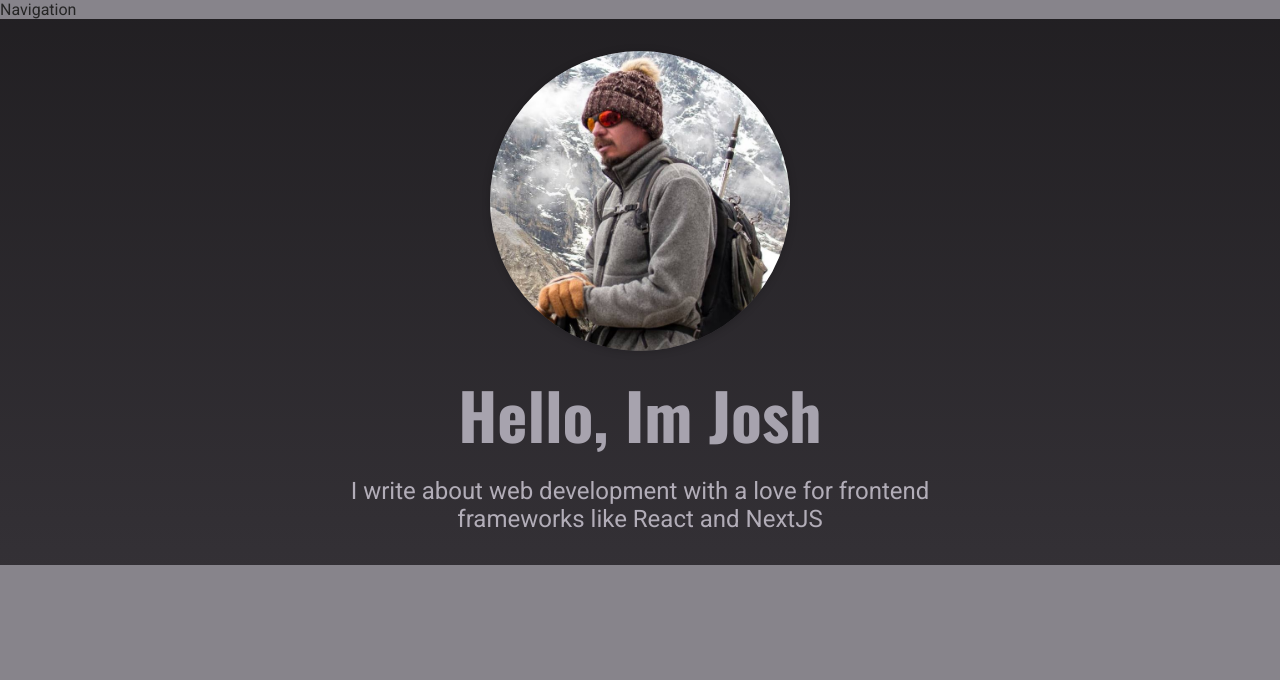
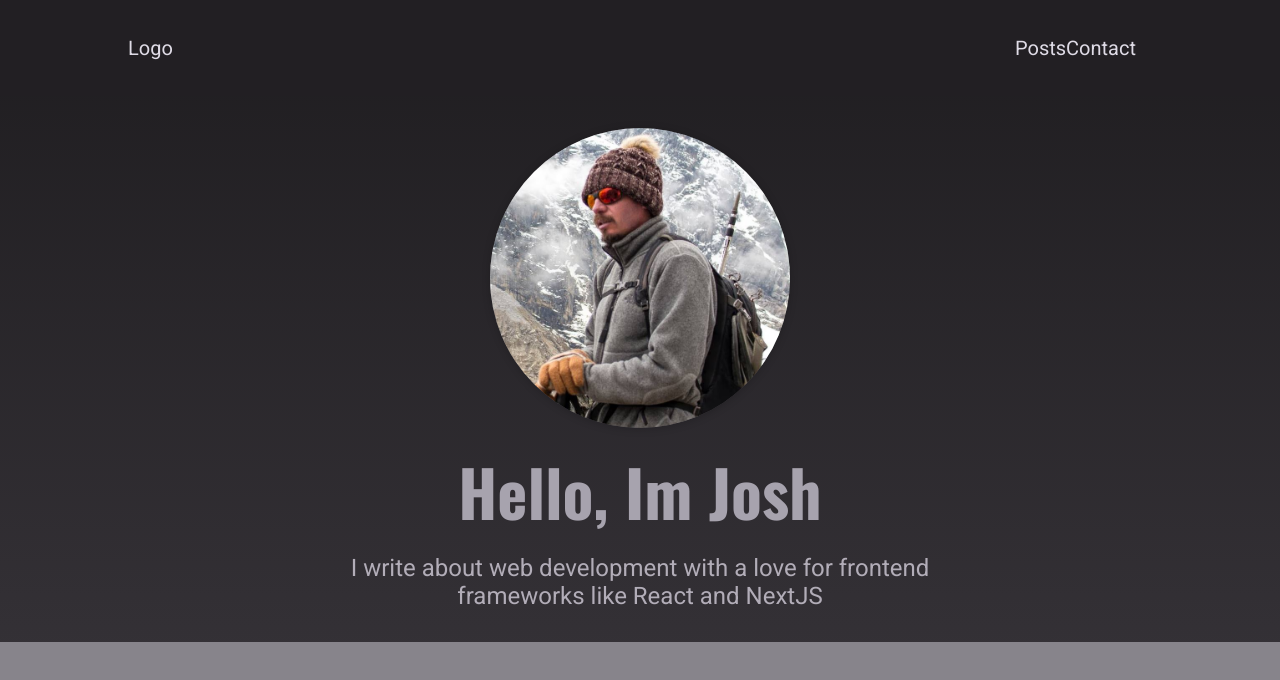
Before and after one commit to PeshwariNaan/blog-site-nextjs, a Next.js app: page / in a window 1280 px wide. Shown: the top 680 px of the page. Built offline with nearby package versions, Linux system fonts and the light colour scheme.

Commit message:
Added styling and modified the Navigation component.

```diff
--- a/components/layout/logo/Logo.js
+++ b/components/layout/logo/Logo.js
@@ -0,0 +1,4 @@
+const Logo = () => {
+  return <div>Logo</div>;
+};
+export default Logo;
--- a/components/layout/navigation/Navigation.js
+++ b/components/layout/navigation/Navigation.js
@@ -1,4 +1,22 @@
+import Link from 'next/link';
+import Logo from '../logo/Logo';
+import classes from './main-navigation.module.css';
+
 const Navigation = () => {
-  return <div>Navigation</div>;
+  return (
+    <header className={classes.header}>
+      <Link href="/">
+        <Logo />
+      </Link>
+      <nav>
+        <ul>
+          <li>
+            <Link href="/posts">Posts</Link>
+            <Link href="/contact">Contact</Link>
+          </li>
+        </ul>
+      </nav>
+    </header>
+  );
 };
 export default Navigation;
--- /dev/null
+++ b/components/layout/navigation/main-navigation.module.css
@@ -0,0 +1,42 @@
+.header {
+  width: 100%;
+  height: 6rem;
+  background-color: var(--color-grey-900);
+  display: flex;
+  justify-content: space-between;
+  align-items: center;
+  padding: 0 10%;
+}
+
+.header ul {
+  list-style: none;
+  display: flex;
+  align-items: baseline;
+  margin: 0;
+  padding: 0;
+}
+
+.header li {
+  margin: 0 var(--size-4);
+}
+
+.header a {
+  color: var(--color-grey-100);
+  font-size: var(--size-4);
+}
+
+.header a:hover,
+.header a:active,
+.header a.active {
+  color: var(--color-grey-200);
+}
+
+@media (min-width: 768px) {
+  .header ul {
+    gap: 0.5rem;
+  }
+
+  .header a {
+    font-size: var(--size-5);
+  }
+}
```
Also changed, not shown: components/layout/logo/logo.module.css (added, +13 -0 lines).
